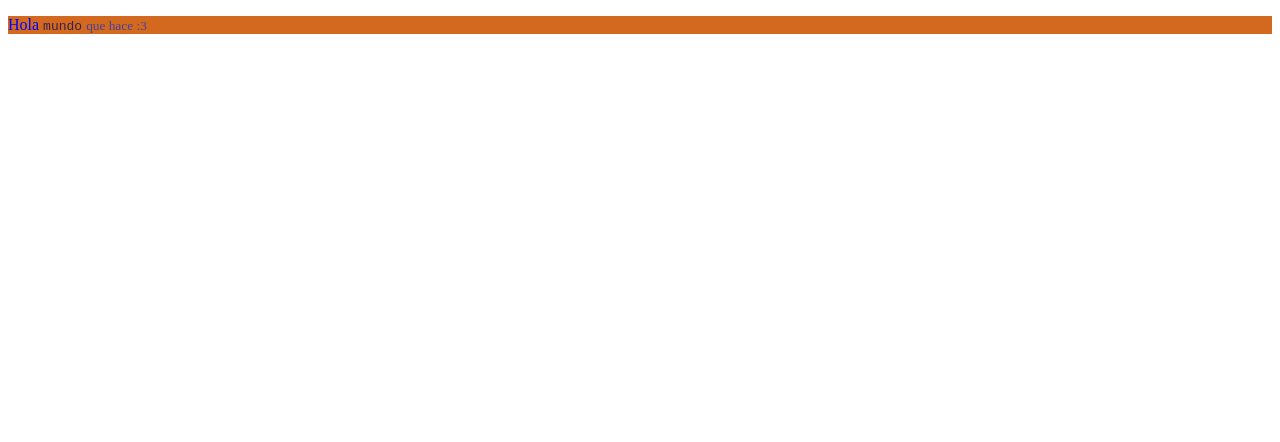
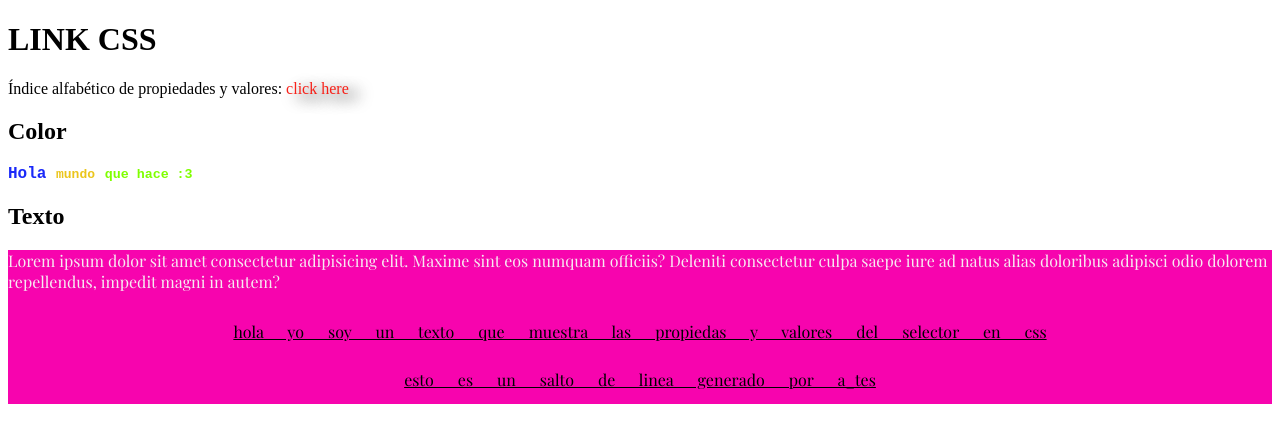
Before and after one commit to Tapia1579/css_l, a plain HTML site: page index.html in a window 1280 px wide. Drawn offline with nearby package versions, Linux system fonts and the light colour scheme; a web font is replaced by a local one.

Commit message:
css propiedades color y texto

```diff
--- a/css/styles.css
+++ b/css/styles.css
@@ -1,15 +1,55 @@
-p {
+/* p {
     color: blue;
     background-color: chocolate;
-    /* etiquetas de color */
+    /* etiquetas de color /
 }
 
 samp {
     color: rgb(54,34,78);
-    /* rgb */
+    /* rgb /
 }
 
 small {
     color: #474298;
-    /* hexadecimal */
+    / hexadecimal /
+} */
+
+/* METODOLOGIA TIPO BEM CSS */
+.color__p {
+    /*font family tipografia de web (texto) */
+    font-family: 'Courier New', Courier, monospace;
+    font-weight: 600;
+    color: #0818f8ec;
+
+    .color__p--s {
+    color: #e9c009ec;
+    }
+
+    .color__p--sm {
+        color: chartreuse;
+    }
 }
+
+header {
+    a {
+        color: #f81008ec;
+        text-decoration: none;
+        text-shadow: 10px 5px 15px #000;
+    }
+}
+
+.texto__p {
+    color: #f6fcf6ec;
+    background-color: rgb(247, 4, 174);
+    font-family: 'Playfair Display' ,'Lucida Sans', 'Lucida Sans Regular', 'Lucida Grande', 'Lucida Sans Unicode', Geneva, Verdana, sans-serif;
+
+    .texto__p--a {
+        color: black;
+        text-align: center;/*REVISAR VALORES DE CADA PROPIEDAD*/
+        letter-spacing: 2;/**/
+        text-decoration: underline;/**/
+        text-transform: lowercase;
+        line-height: 3;
+        word-spacing: 20px;
+    }
+}
--- a/index.html
+++ b/index.html
@@ -3,13 +3,38 @@
 <head>
     <meta charset="UTF-8">
     <meta name="viewport" content="width=device-width, initial-scale=1.0">
+    <!-- tag link fonts -->
+    <link rel="preconnect" href="https://fonts.googleapis.com">
+    <link rel="preconnect" href="https://fonts.gstatic.com" crossorigin>
+    <link href="https://fonts.googleapis.com/css2?family=Playfair+Display:ital,wght@0,400..900;1,400..900&display=swap" rel="stylesheet">
     <!-- tag enlace css-->
      <link rel="stylesheet" href="css/styles.css">
     <title>CSS I</title>
 </head>
 <body>
+    <header>
+        <h1>LINK CSS</h1>
+        <p>Índice alfabético de propiedades y valores: <a href="https://developer.mozilla.org/en-US/docs/Web/CSS/Properties">click here</a></p>
+    </header>
+
     <main>
-        <p>Hola <samp>mundo</samp>  <small>que hace :3</small></p>
+        <!-- En este ejemplo trabajamos con METODLOGIA BEM HTML-->
+        <section class="color">
+            <h2>Color</h2>
+            <div class="color__p">
+                <p>Hola <samp class="color__p--s">mundo</samp>  <small class="color__p--sm">que hace :3</small></p>
+            </div>
+        </section>
+
+        <section class="texto">
+            <h2>Texto</h2>
+            <div class="texto__p">
+                <p>Lorem ipsum dolor sit amet consectetur adipisicing elit. Maxime sint eos numquam officiis? Deleniti consectetur culpa saepe iure ad natus alias doloribus adipisci odio dolorem repellendus, impedit magni in autem?</p>
+
+                <p class="texto__p--a">HOLA YO SOY UN TEXTO QUE MUESTRA LAS PROPIEDAS Y VALORES DEL SELECTOR EN CSS <br> ESTO ES UN SALTO DE LINEA GENERADO POR A_TEs</p>
+            </div>
+
+        </section>
     </main>
 
 </body>
```
